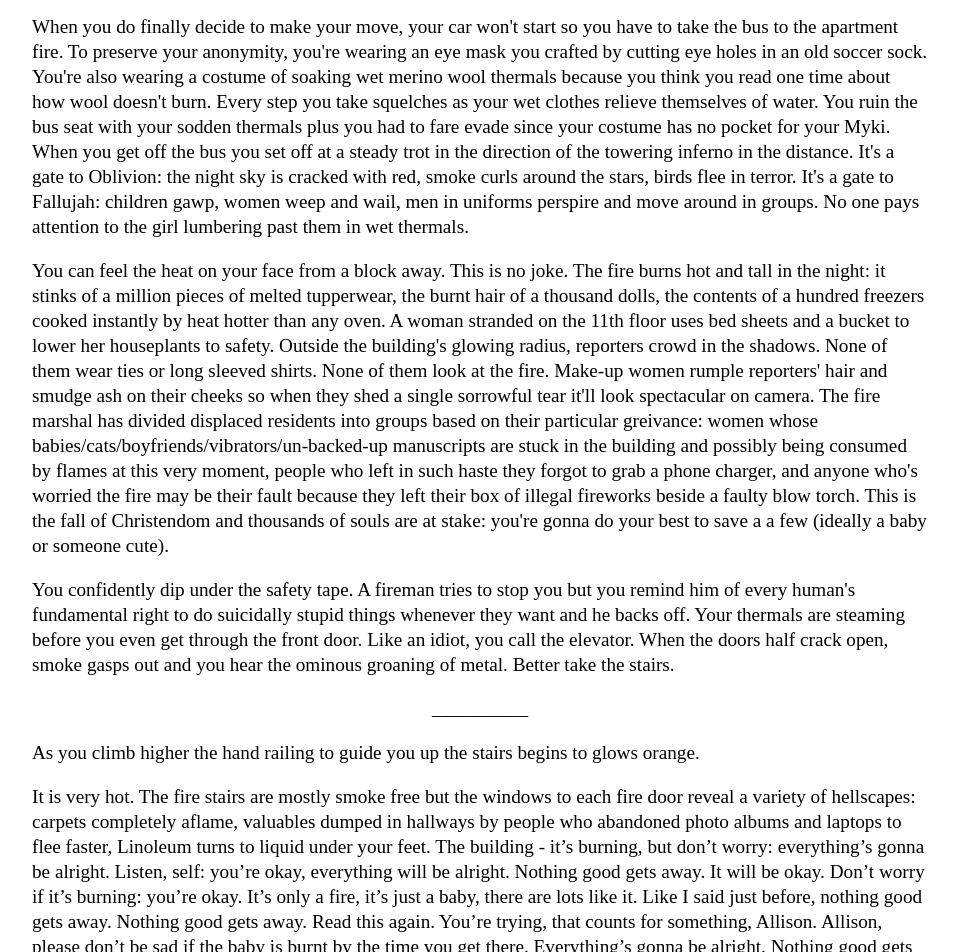
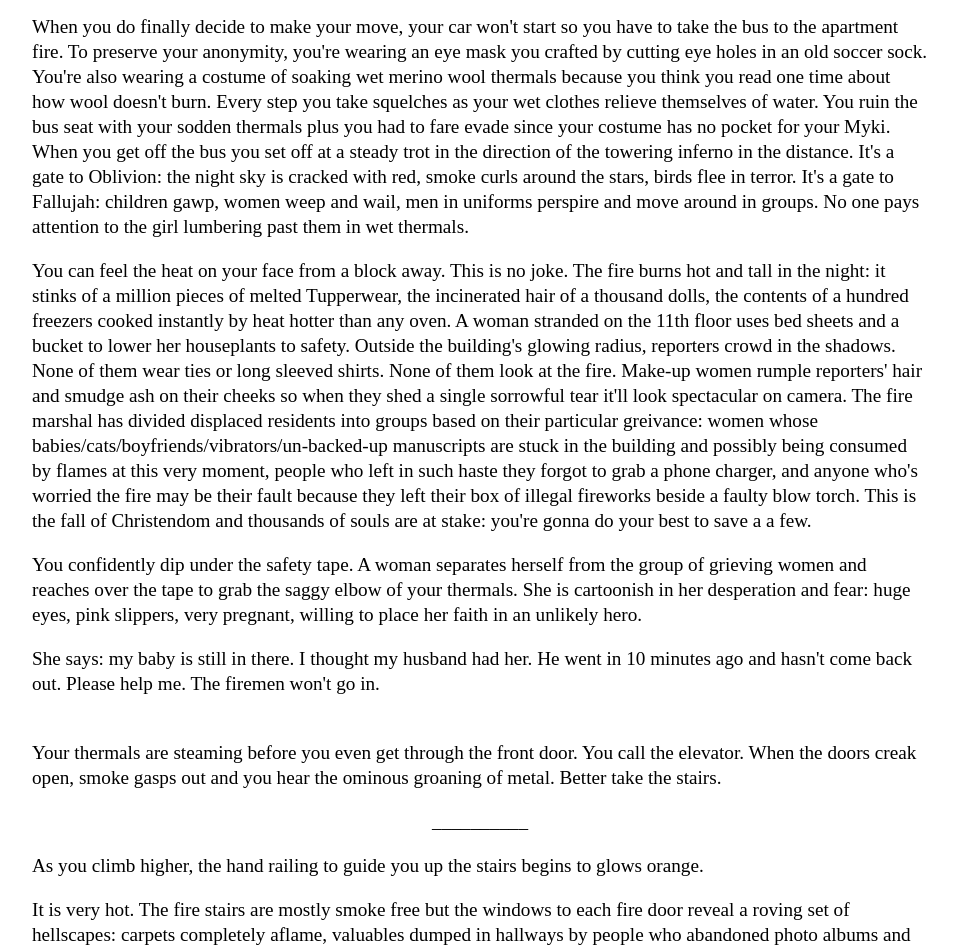
Before and after one commit to Pinelife/pinelife.github.io, a Jekyll site: the page built from Hellhole/Room9.html, in a window 1280 px wide and 1400 px high, scrolled down 573 px. Shown: the top 952 px of the window, without its empty margins (160-1117 px from the left). Built offline with Jekyll 4.4.1, drawn with Linux system fonts in a browser that asks for light colours; some of the changed text lies outside the part shown.

Commit message:
Update Room9.html

```diff
--- a/Hellhole/Room9.html
+++ b/Hellhole/Room9.html
@@ -35,7 +35,7 @@ __________
 </p>
 <p>
   You can feel the heat on your face from a block away. This is no joke. The fire burns hot and tall in the night: it stinks of a
-  million pieces of melted tupperwear, the burnt hair of a thousand dolls, the contents of a hundred freezers cooked instantly by heat
+  million pieces of melted Tupperwear, the incinerated hair of a thousand dolls, the contents of a hundred freezers cooked instantly by heat
   hotter than any oven. A woman stranded on the 11th floor uses bed sheets and a bucket to lower her houseplants to safety.
   Outside the building's glowing radius, reporters crowd in the shadows. None of them wear ties or long sleeved
   shirts. None of them look at the fire. Make-up women rumple reporters' hair and smudge ash on their cheeks so when they shed a single sorrowful tear it'll look
@@ -43,22 +43,31 @@ __________
   babies/cats/boyfriends/vibrators/un-backed-up manuscripts are stuck in the building and possibly being consumed by flames
   at this very moment, people who left in such haste they forgot to grab a phone charger, and anyone who's worried the fire may be
   their fault because they left their box of illegal fireworks beside a faulty blow torch. This is the fall of Christendom and thousands
-  of souls are at stake: you're gonna do your best to save a a few (ideally a baby or someone cute).
+  of souls are at stake: you're gonna do your best to save a a few.
 </p>
   <p>
-  You confidently dip under the safety tape.
-  A fireman tries to stop you but you remind him of every human's fundamental right to do suicidally stupid things whenever they want
-  and he backs off. Your thermals are steaming before you even get through the front door. Like an idiot, you call the elevator. When
-  the doors half crack open, smoke gasps out and you hear the ominous groaning of metal. Better take the stairs.
+  You confidently dip under the safety tape. A woman separates herself from the group of grieving women and reaches over the tape
+    to grab the saggy elbow of your thermals. She is cartoonish in her desperation and fear: huge eyes, pink slippers, very pregnant,
+    willing to place her faith in an unlikely hero.
+</p>
+    <p>
+      She says: my baby is still in there. I thought my husband had her. He went in 10 minutes ago and hasn't come back out. Please
+      help me. The firemen won't go in.<br/>
+      <br/>
+
+</p>
+<p>
+Your thermals are steaming before you even get through the front door. You call the elevator. When
+  the doors creak open, smoke gasps out and you hear the ominous groaning of metal. Better take the stairs.
   </p>
 
 <p style="text-align:center" class="indented">
 __________
 </p>
 <p>
-  <p>As you climb higher the hand railing to guide you up the stairs begins to glows orange.</p>
+  <p>As you climb higher, the hand railing to guide you up the stairs begins to glows orange.</p>
 <p>
-  It is very hot. The fire stairs are mostly smoke free but the windows to each fire door reveal a variety of hellscapes:
+  It is very hot. The fire stairs are mostly smoke free but the windows to each fire door reveal a roving set of hellscapes:
   carpets completely aflame, valuables dumped in hallways by people who abandoned photo albums and laptops to flee faster,
 
 
```
Also changed, not shown: other parts of Hellhole/Room9.html (+1 -1 lines).
